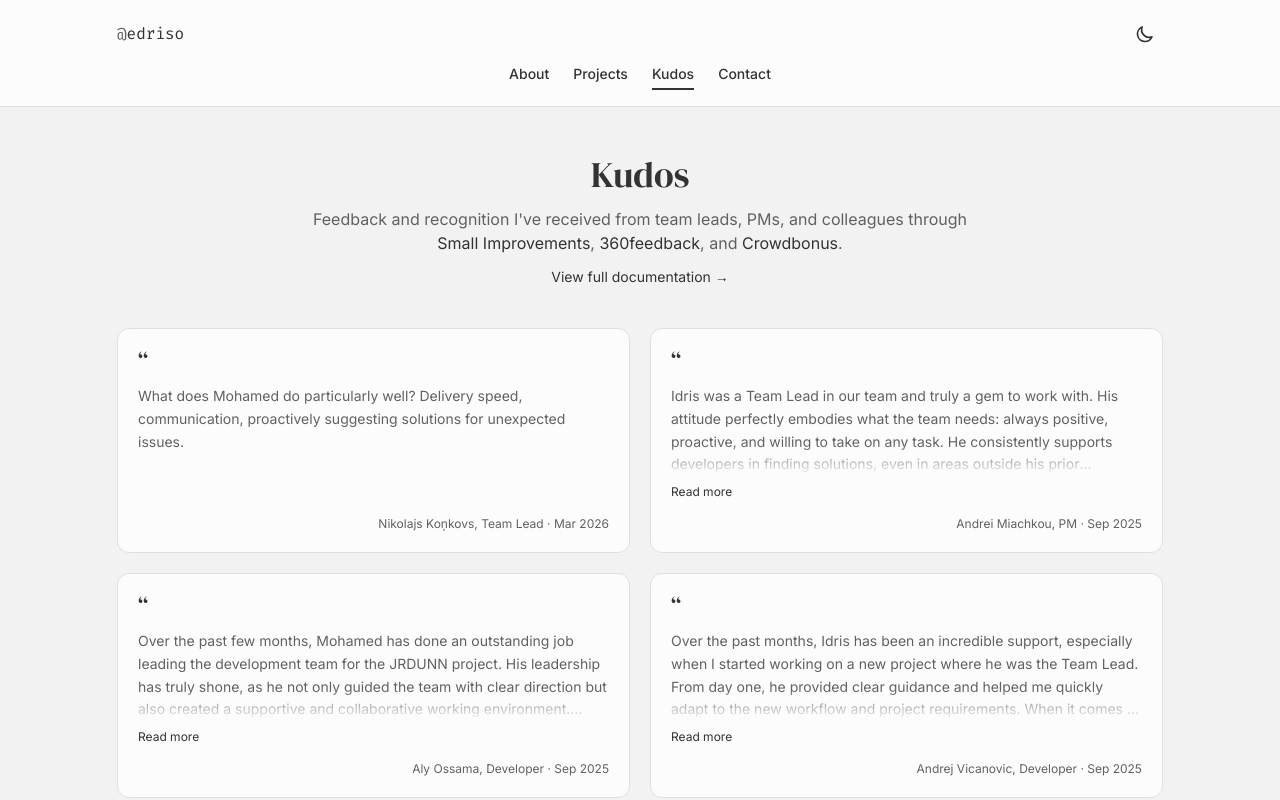
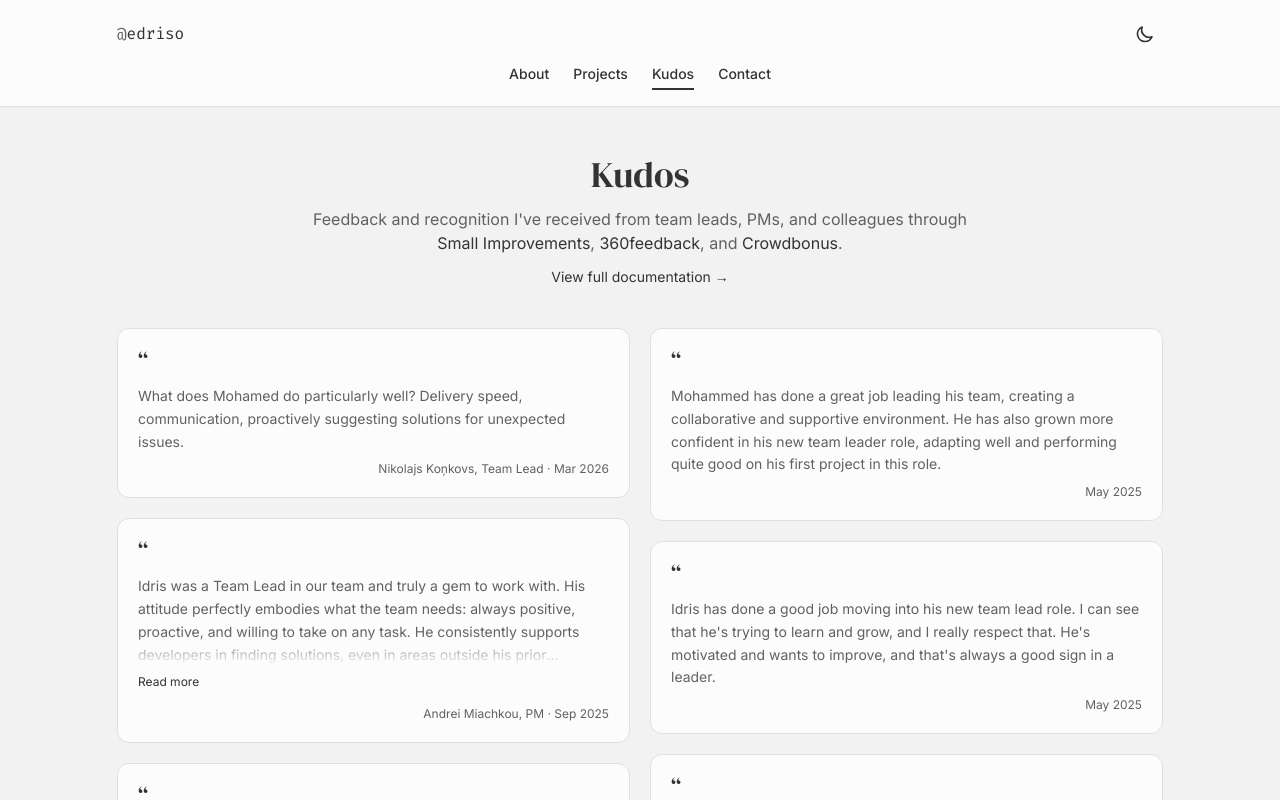
Before and after one commit to edriso/portfolio, a React (Vite) app: page /kudos in a window 1280 px wide. Shown: the top 800 px of the page. Built offline with nearby package versions, Linux system fonts and the light colour scheme; no server answers.

Commit message:
switch kudos grid to CSS columns masonry layout

```diff
--- a/src/components/KudoCard.jsx
+++ b/src/components/KudoCard.jsx
@@ -7,7 +7,7 @@ function KudoCard({ kudo }) {
   const isLong = kudo.content.length > CONTENT_THRESHOLD;
 
   return (
-    <article className="flex flex-col p-5 rounded-xl bg-surface border border-border transition-all duration-300 hover:shadow-md">
+    <article className="flex flex-col p-5 rounded-xl bg-surface border border-border transition-all duration-300 hover:shadow-md break-inside-avoid">
       <div className="mb-3 text-primary text-2xl font-display leading-none">
         &ldquo;
       </div>
@@ -31,7 +31,6 @@ function KudoCard({ kudo }) {
           {expanded ? 'Show less' : 'Read more'}
         </button>
       )}
-      <div className="flex-1" />
       <div className="text-xs text-muted text-right">
         {kudo.author
           ? `${kudo.author}${kudo.role ? `, ${kudo.role}` : ''} · ${kudo.date}`
--- a/src/pages/Kudos.jsx
+++ b/src/pages/Kudos.jsx
@@ -47,7 +47,7 @@ function Kudos() {
         </a>
       </div>
 
-      <div className="dim-siblings grid grid-cols-1 md:grid-cols-2 gap-5">
+      <div className="dim-siblings columns-1 md:columns-2 gap-5 space-y-5">
         {[...kudos].reverse().map((kudo) => (
           <KudoCard key={kudo.id} kudo={kudo} />
         ))}
```
